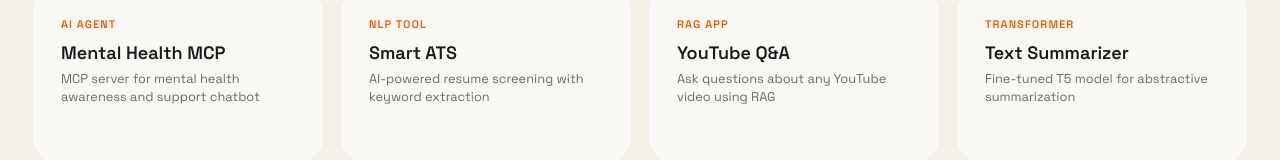
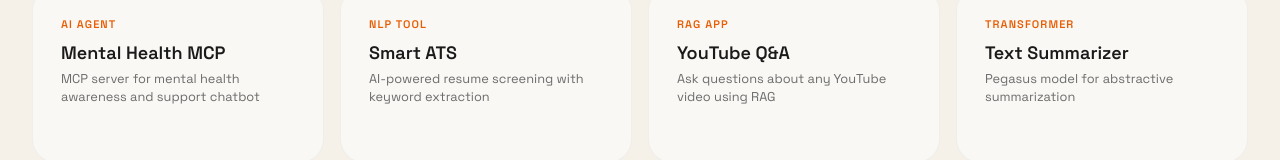
Before and after one commit to sarthexe/portfolio, a React (Vite) app: page / in a window 1280 px wide. Shown: the part 762-922 px from the top of the page. Built offline with nearby package versions, Linux system fonts and the light colour scheme.

Commit message:
Changed t5 to pegasus in transformer description

```diff
--- a/index.html
+++ b/index.html
@@ -1,14 +1,18 @@
 <!doctype html>
 <html lang="en">
+
 <head>
   <meta charset="UTF-8" />
   <link rel="icon" type="image/svg+xml" href="/vite.svg" />
   <meta name="viewport" content="width=device-width, initial-scale=1.0" />
-    <title>Sarthak Maurya | AI Engineer & ML Specialist</title>
-    <meta name="description" content="AI Engineer specializing in LLM applications, RAG systems, and MLOps. Building production-ready machine learning solutions." />
+  <title>Sarthak Maurya</title>
+  <meta name="description"
+    content="AI Engineer specializing in LLM applications, RAG systems, and MLOps. Building production-ready machine learning solutions." />
 </head>
+
 <body>
   <div id="root"></div>
   <script type="module" src="/src/main.jsx"></script>
 </body>
+
 </html>
--- a/src/App.jsx
+++ b/src/App.jsx
@@ -46,7 +46,7 @@
     { name: "Mental Health MCP", type: "AI Agent", desc: "MCP server for mental health awareness and support chatbot", link: "https://github.com/sarthexe/mental-health-awareness-mcp" },
     { name: "Smart ATS", type: "NLP Tool", desc: "AI-powered resume screening with keyword extraction", link: "https://github.com/sarthexe/smart-ats" },
     { name: "YouTube Q&A", type: "RAG App", desc: "Ask questions about any YouTube video using RAG", link: "https://github.com/sarthexe/yt_qna" },
-    { name: "Text Summarizer", type: "Transformer", desc: "Fine-tuned T5 model for abstractive summarization", link: "https://github.com/sarthexe/text-summarizer" },
+    { name: "Text Summarizer", type: "Transformer", desc: "Pegasus model for abstractive summarization", link: "https://github.com/sarthexe/text-summarizer" },
     // Add more projects below
     { name: "Coming Soon", type: "Project", desc: "New project in development", link: "#", placeholder: true },
     { name: "Coming Soon", type: "Project", desc: "New project in development", link: "#", placeholder: true },
```
Lines whose indentation alone changed are shown as unchanged.
